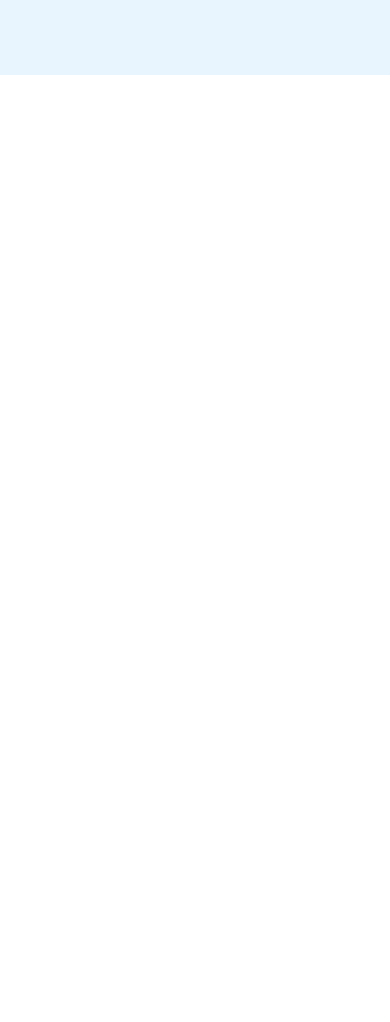
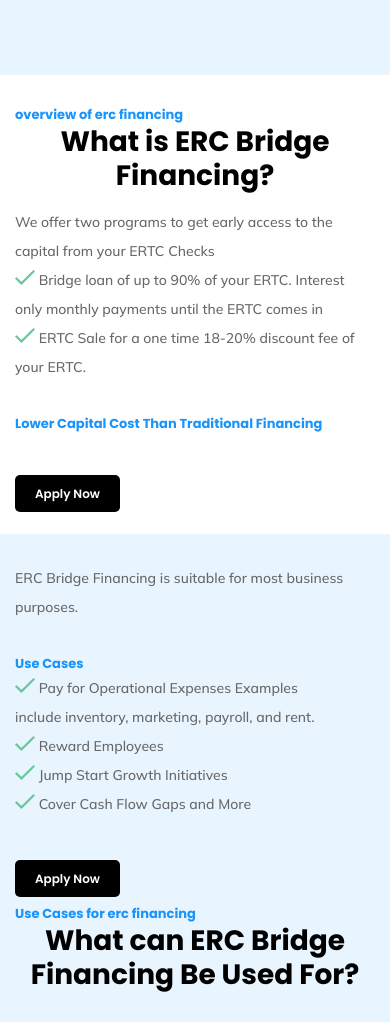
Before and after one commit to HenrikHovhannisyan/8637, a plain HTML site: page index.html in a window 390 px wide. Shown: the part 2362-3384 px from the top of the page. Before the commit the page ends 2437 px from the top, so only its background shows below. Drawn offline with Linux system fonts and the light colour scheme.

Commit message:
Added lr section

```diff
--- a/css/responsive.css
+++ b/css/responsive.css
@@ -32,6 +32,30 @@
 
   #skip .boxes {
     grid-template-columns: repeat(2, 1fr);
+  }
+
+  #lr .container {
+    flex-direction: column;
+    max-width: 90%;
+  }
+
+  #lr .left,
+  #lr .right {
+    padding-top: 50px;
+    padding-bottom: 50px;
+  }
+
+  #lr h2 {
+    font-size: 36px;
+    line-height: 42px;
+  }
+
+  #lr h4 {
+    font-size: 14px;
+  }
+
+  #lr p {
+    font-size: 16px;
   }
 }
 
@@ -129,6 +153,29 @@
     font-size: 16px;
     line-height: 26px;
   }
+
+  #lr .left,
+  #lr .right {
+    padding-top: 40px;
+    padding-bottom: 40px;
+  }
+
+  #lr h2 {
+    font-size: 32px;
+    line-height: 38px;
+  }
+
+  #lr h4 {
+    font-size: 14px;
+  }
+
+  #lr p {
+    font-size: 15px;
+  }
+
+  #lr .container {
+    max-width: 100%;
+  }
 }
 
 /* sm */
@@ -190,6 +237,36 @@
     font-size: 15px;
     line-height: 25px;
   }
+
+  #lr .left,
+  #lr .right {
+    padding-top: 30px;
+    padding-bottom: 30px;
+  }
+
+  #lr h2 {
+    font-size: 28px;
+    line-height: 34px;
+    text-align: center;
+  }
+
+  #lr h4 {
+    font-size: 13px;
+  }
+
+  #lr p {
+    font-size: 14px;
+  }
+
+  #lr .dark_btn {
+    font-size: 12px;
+    padding: 10px 20px;
+  }
+
+  #lr .container {
+    padding-left: 15px;
+    padding-right: 15px;
+  }
 }
 
 /* xs - For small devices */
@@ -243,4 +320,36 @@
     font-size: 14px;
     line-height: 22px;
   }
+
+  #lr .left,
+  #lr .right {
+    padding-top: 20px;
+    padding-bottom: 20px;
+  }
+
+  #lr h2 {
+    font-size: 24px;
+    line-height: 30px;
+    text-align: center;
+  }
+
+  #lr h4 {
+    font-size: 12px;
+    text-align: center;
+  }
+
+  #lr p {
+    font-size: 13px;
+    line-height: 22px;
+    text-align: center;
+  }
+
+  #lr .dark_btn {
+    font-size: 10px;
+    padding: 8px 15px;
+  }
+
+  #lr .container {
+    padding: 0 10px;
+  }
 }
--- a/css/style.css
+++ b/css/style.css
@@ -245,3 +245,57 @@ nav .nav-links {
   }
 }
 /* End Skip section */
+
+/* Start lr section */
+#lr {
+  .left,
+  .right {
+    padding-top: 64px;
+    padding-bottom: 64px;
+
+    .container {
+      display: flex;
+      gap: 15px;
+    }
+  }
+
+  .right {
+    background-color: var(--cyan);
+  }
+
+  h4 {
+    font-family: Poppins;
+    font-size: 16px;
+    font-weight: 700;
+    line-height: 20px;
+    text-align: left;
+    color: var(--blue);
+  }
+
+  h2 {
+    font-family: Poppins;
+    font-size: 40px;
+    font-weight: 700;
+    line-height: 46.4px;
+    text-align: left;
+    color: var(--black);
+  }
+
+  p {
+    font-family: Mulish;
+    font-size: 17px;
+    font-weight: 500;
+    line-height: 29px;
+    text-align: left;
+    color: var(--grey);
+  }
+
+  .mt-3 {
+    margin-top: 32px;
+  }
+
+  .mb-5 {
+    margin-bottom: 50px;
+  }
+}
+/* End lr section */
--- a/index.html
+++ b/index.html
@@ -127,6 +127,67 @@
           </div>
         </div>
       </section>
+      <section id="lr">
+        <div class="left">
+          <div class="container">
+            <div>
+              <h4>overview of erc financing</h4>
+              <h2>What is ERC Bridge Financing?</h2>
+            </div>
+            <div>
+              <p>
+                We offer two programs to get early access to the capital from
+                your ERTC Checks
+              </p>
+              <p>
+                <img src="./images/icons/Vector.png" />
+                Bridge loan of up to 90% of your ERTC. Interest only monthly
+                payments until the ERTC comes in
+              </p>
+              <p>
+                <img src="./images/icons/Vector.png" />
+                ERTC Sale for a one time 18-20% discount fee of your ERTC.
+              </p>
+              <h4 class="mb-5 mt-3">
+                Lower Capital Cost Than Traditional Financing
+              </h4>
+              <a href="#" class="dark_btn">Apply Now</a>
+            </div>
+          </div>
+        </div>
+        <div class="right">
+          <div class="container">
+            <div>
+              <p>
+                ERC Bridge Financing is suitable for most business purposes.
+              </p>
+              <h4 class="mt-3">Use Cases</h4>
+              <p>
+                <img src="./images/icons/Vector.png" />
+                Pay for Operational Expenses Examples
+                include inventory, marketing, payroll, and rent.
+              </p>
+              <p>
+                <img src="./images/icons/Vector.png" />
+                Reward Employees
+              </p>
+              <p>
+                <img src="./images/icons/Vector.png" />
+                Jump Start Growth Initiatives
+              </p>
+              <p class="mb-5">
+                <img src="./images/icons/Vector.png" />
+                Cover Cash Flow Gaps and More
+              </p>
+              <a href="#" class="dark_btn">Apply Now</a>
+            </div>
+            <div>
+              <h4>Use Cases for erc financing</h4>
+              <h2>What can ERC Bridge Financing Be Used For?</h2>
+            </div>
+          </div>
+        </div>
+      </section>
     </main>
   </body>
 </html>
```
Also changed, not shown: images/icons/Vector.png (added).
